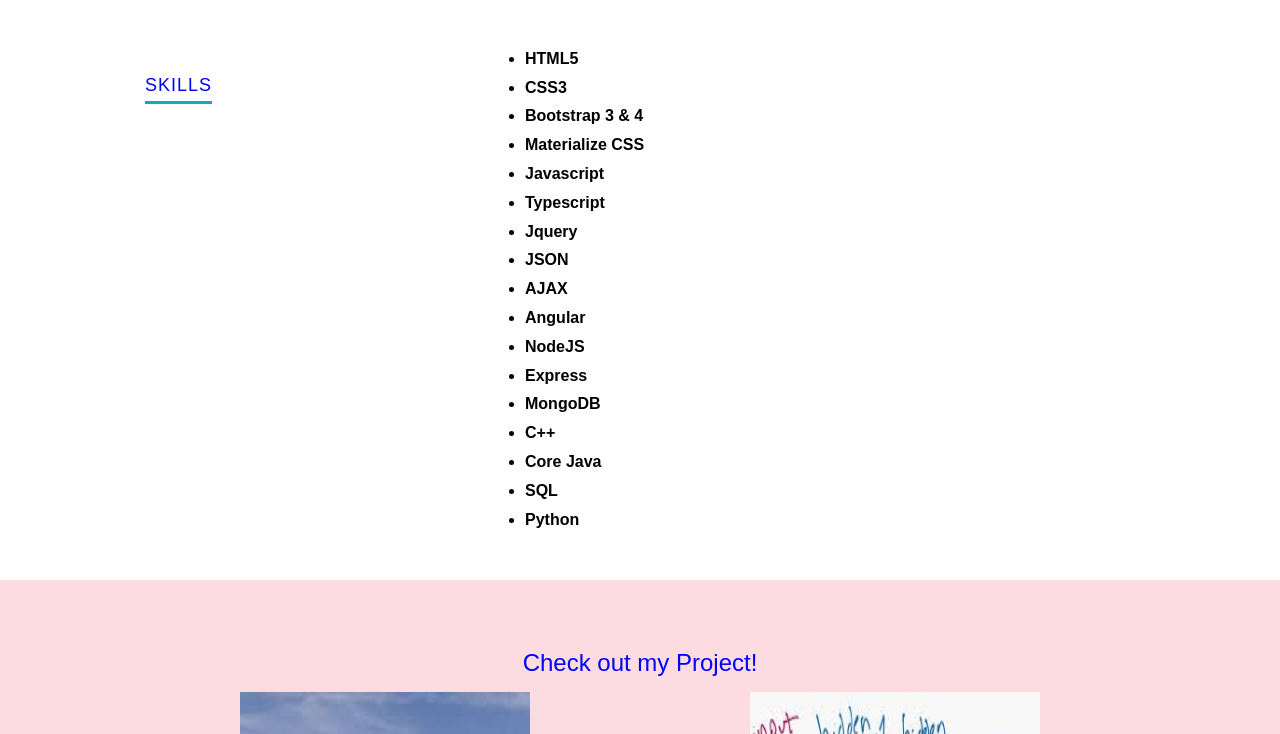
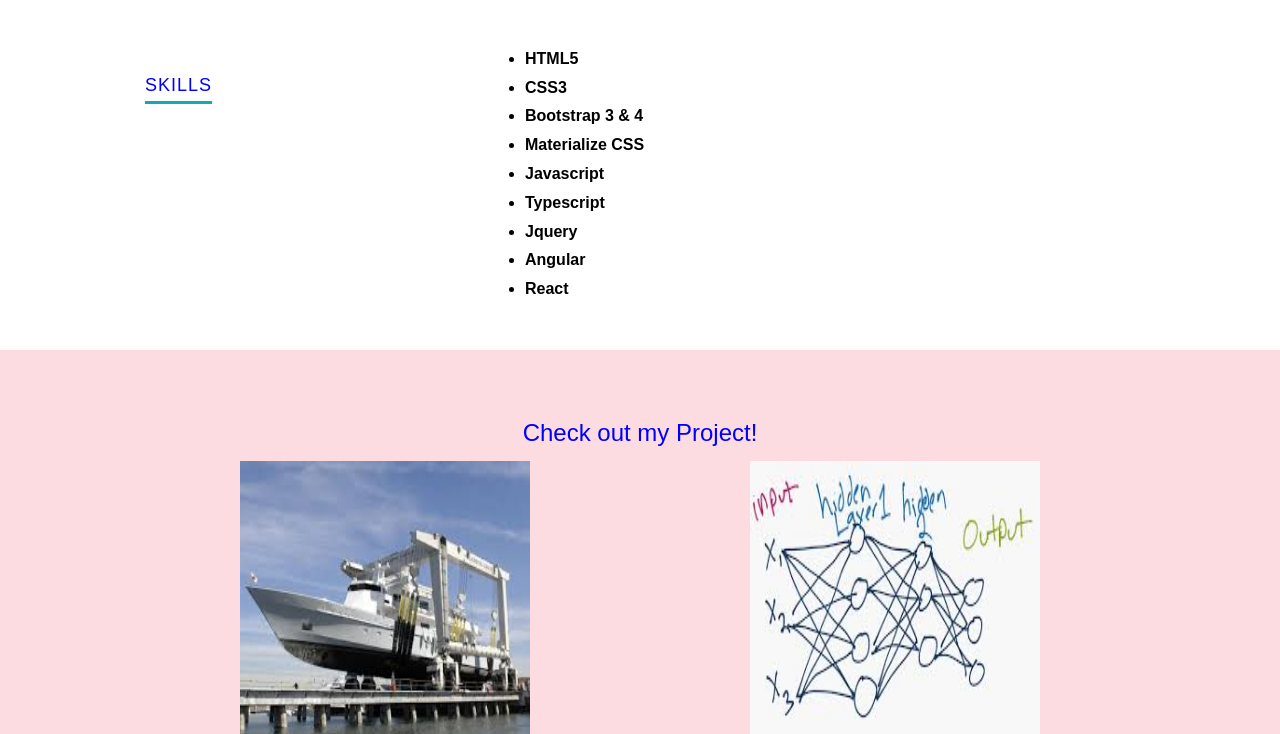
Before and after one commit to varshavarshney1997215/portfolio, a plain HTML site: page index.html in a window 1280 px wide. Shown: the part 1159-1893 px from the top of the page. Drawn offline with nearby package versions, Linux system fonts and the light colour scheme.

Commit message:
Update index.html

```diff
--- a/index.html
+++ b/index.html
@@ -61,7 +61,7 @@
              <div class="container-fluid home text-center">
                <h3>Hello!</h3>
                <img src="img/varsha.jpg" class="img-responsive img-circle" style="display:inline" width="300" height="300" alt="Me">
-               <h4>I'm Varsha Varshney.<br> MEAN Stack Developer.</h4>
+               <h4>I'm Varsha Varshney.<br>SENIOR SOFTWARE ENGINEER.</h4>
                <a href="#about" data-toggle="tooltip" data-placement="bottom" title="Scroll down to read more!"><i class="fa fa-angle-double-down" style="font-size:25px;color:white;"></i></a>
              </div>
         </div>
@@ -126,16 +126,8 @@
 		            <li><b>Javascript</b></li>
 			    <li><b>Typescript</b></li>
 			    <li><b>Jquery</b></li>
-			    <li><b>JSON</b></li>
-		            <li><b>AJAX</b></li>
 			    <li><b>Angular</b></li>
-			    <li><b>NodeJS</b></li>
-			    <li><b>Express</b></li>
-		            <li><b>MongoDB</b></li>
-                            <li><b>C++</b></li>
-			    <li><b>Core Java</b></li>
-                            <li><b>SQL</b></li>
-		            <li><b>Python</b></li>
+			    <li><b>React</b></li>
                            </ul>
                            <br>
                        </div>
```
